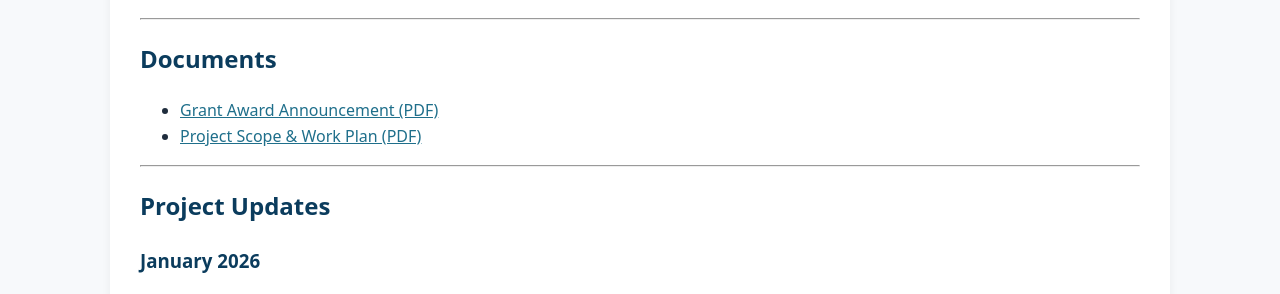
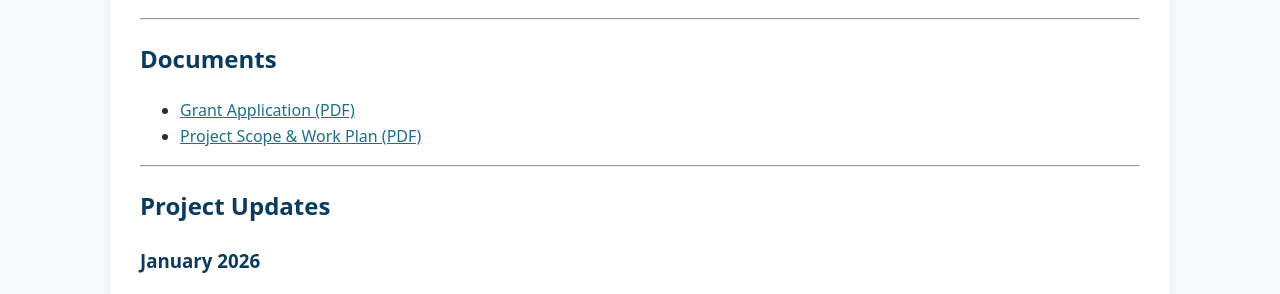
Before and after one commit to MAMRBAGOV/mamrba.gov, a Jekyll site: the page built from czm-grant.md, in a window 1280 px wide and 900 px high, scrolled down 1659 px. Shown: the part 161-455 px from the top of the window. Built offline with Jekyll 4.4.1, drawn with Linux system fonts in a browser that asks for light colours.

Commit message:
Update grant document link to application PDF

```diff
--- a/czm-grant.md
+++ b/czm-grant.md
@@ -46,7 +46,7 @@ The project exemplifies local and regional partnerships by bringing together thr
 
 ## Documents
 
-- [Grant Award Announcement (PDF)](/assets/docs/CZM_Grant_Award.pdf)
+- [Grant Application (PDF)](/assets/docs/CZM_Grant_Application.pdf)
 - [Project Scope & Work Plan (PDF)](/assets/docs/CZM_Project_Scope.pdf)
 
 
```
